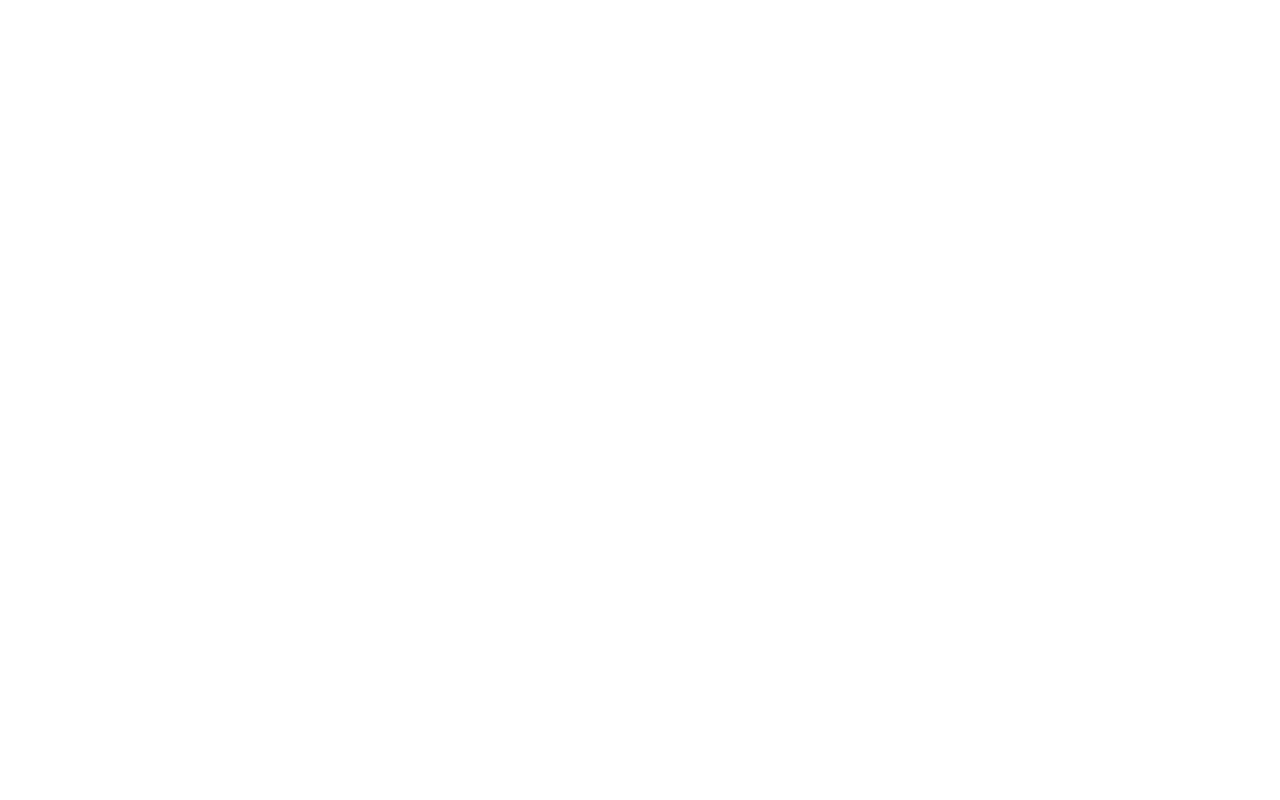
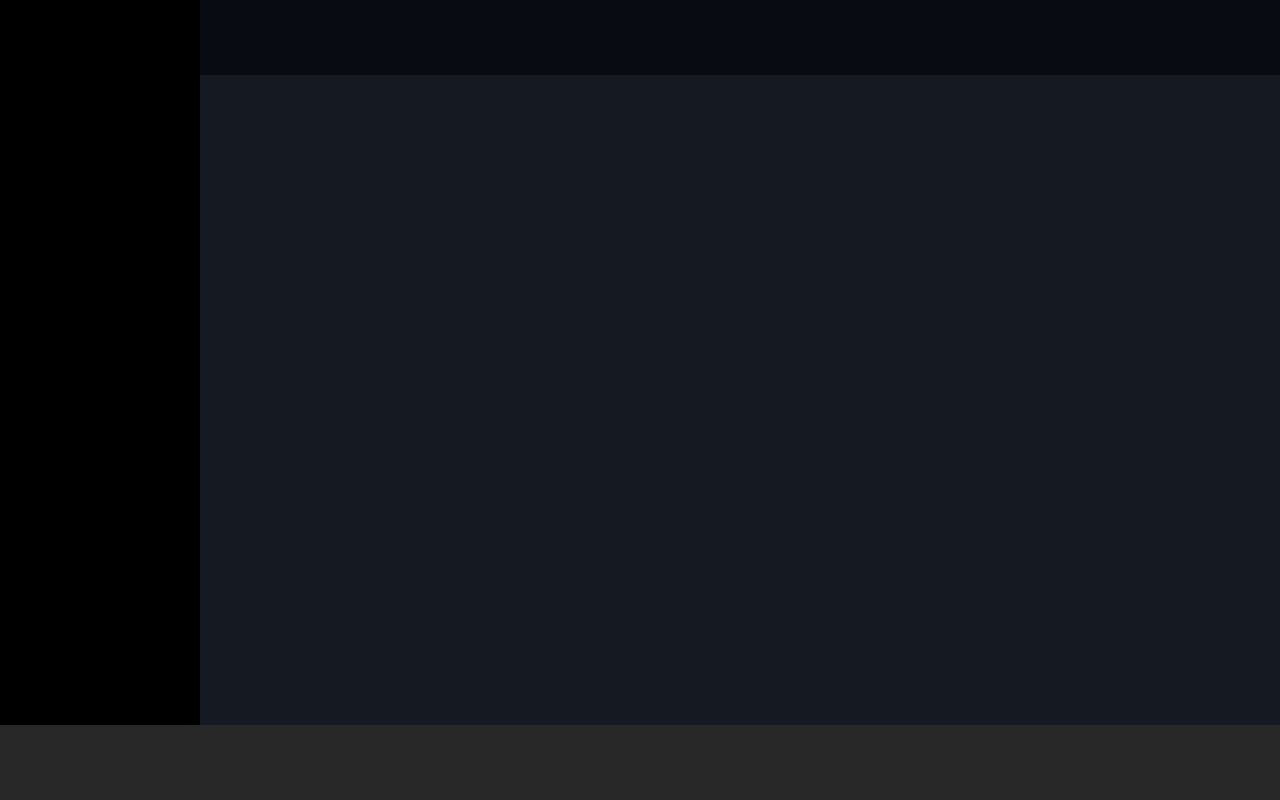
Before and after one commit to ErikaArci99/html-css-spotifyweb, a plain HTML site: page index.html in a window 1280 px wide. Drawn offline with Linux system fonts and the light colour scheme.

Commit message:
[UPD] added layout main, header and footer

```diff
--- a/css/style.css
+++ b/css/style.css
@@ -1,5 +1,38 @@
 *{
-    margin: 0;
-    padding: 0;
+    margin: 0px;
+    padding: 0px;
     box-sizing: border-box;
 }
+
+body{
+    font-family: 'Times New Roman', Times, serif;
+}
+
+main{
+    height: calc(100vh - 75px);
+    background-color: #141922;
+    display: flex;
+}
+
+header{
+    position: sticky;
+    height: 75px;
+    background-color: #080B12;
+    top: 0;
+}
+
+footer{
+    height: 75px;
+    background-color: #282828;
+}
+
+#sidebar{
+    height: 100%;
+    width: 200px;
+    background-color: #000000;
+}
+
+#content{
+    width: calc(100% - 200px);
+    overflow-y: auto;
+}
--- a/index.html
+++ b/index.html
@@ -3,9 +3,22 @@
 <head>
     <meta charset="UTF-8">
     <meta name="viewport" content="width=device-width, initial-scale=1.0">
-    <title>Document</title>
+    <title>Spotify</title>
+    <link rel="stylesheet" href="./css/style.css">
 </head>
 <body>
+    <main>
+        <div id="sidebar">
 
+        </div>
+        <div id="content">
+            <header></header>
+
+        </div>
+
+    </main>
+    <footer>
+
+    </footer>
 </body>
 </html>
```
